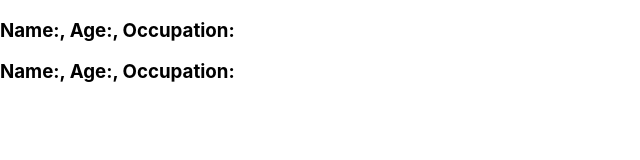
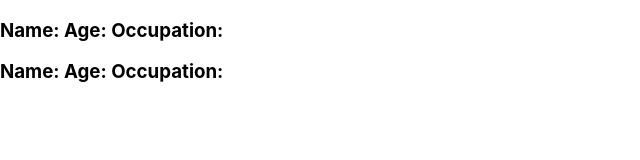
Before and after one commit to HimaGirija99/React-Project, a React (Create React App) app: page / in a window 1280 px wide. Shown: the top 160 px of the page, without its empty margins (0-640 px from the left). Built offline with nearby package versions, Linux system fonts and the light colour scheme.

Commit message:
commit 19

```diff
--- a/src/components/UserProfiles.js
+++ b/src/components/UserProfiles.js
@@ -5,7 +5,7 @@ function UserProfiles(props){
     return (
         <div>
             <h3>
-                Name:{props.name}, Age:{props.age}, Occupation:{props.occupation}
+                Name:{props.name} Age:{props.age} Occupation:{props.occupation}
             </h3>
         </div>
     )
```
